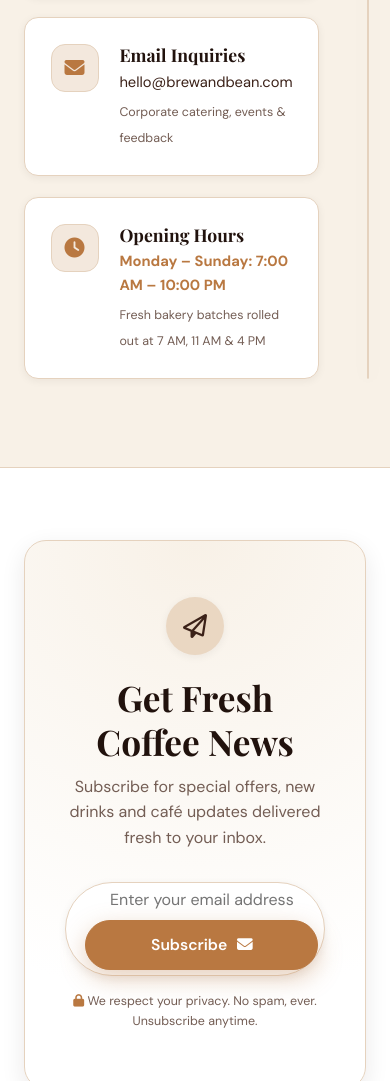
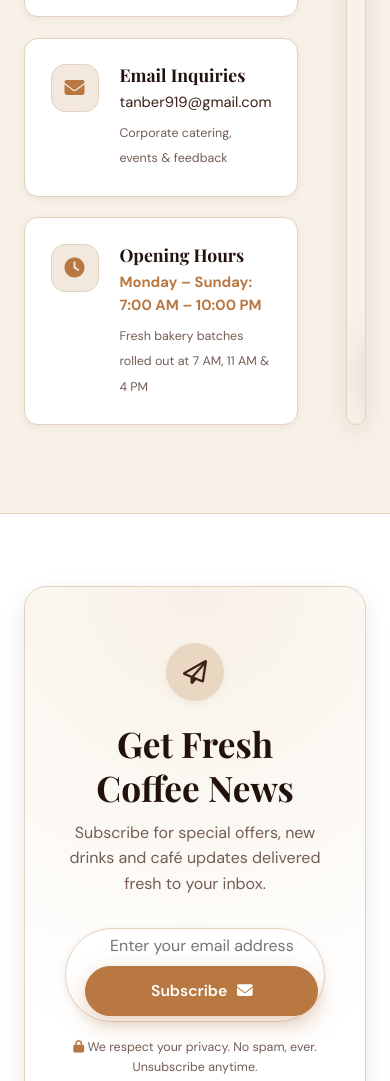
Before and after one commit to mehtabtanber919-creator/coffeeshop, a plain HTML site: page index.html in a window 390 px wide. Shown: the part 10332-11413 px from the top of the page. Drawn offline with nearby package versions, Linux system fonts and the light colour scheme; no server answers; grey boxes are pictures that could not be loaded; a web font is replaced by a local one.

```diff
--- a/index.html
+++ b/index.html
@@ -935,7 +935,7 @@
               </div>
               <div class="contact-details">
                 <h3>Email Inquiries</h3>
-                <p><a href="mailto:hello@brewandbean.com">hello@brewandbean.com</a></p>
+                <p><a href="mailto:tanber919@gmail.com">tanber919@gmail.com</a></p>
                 <span class="contact-sub">Corporate catering, events &amp; feedback</span>
               </div>
             </div>
@@ -1065,7 +1065,7 @@
           <ul class="footer-contact">
             <li><i class="fa-solid fa-location-dot"></i> 123 Coffee Street, Your City</li>
             <li><i class="fa-solid fa-phone"></i> +91 98765 43210</li>
-            <li><i class="fa-solid fa-envelope"></i> hello@brewandbean.com</li>
+            <li><i class="fa-solid fa-envelope"></i> tanber919@gmail.com</li>
             <li><i class="fa-solid fa-clock"></i> Mon–Sun: 7:00 AM – 10:00 PM</li>
           </ul>
         </div>
```
